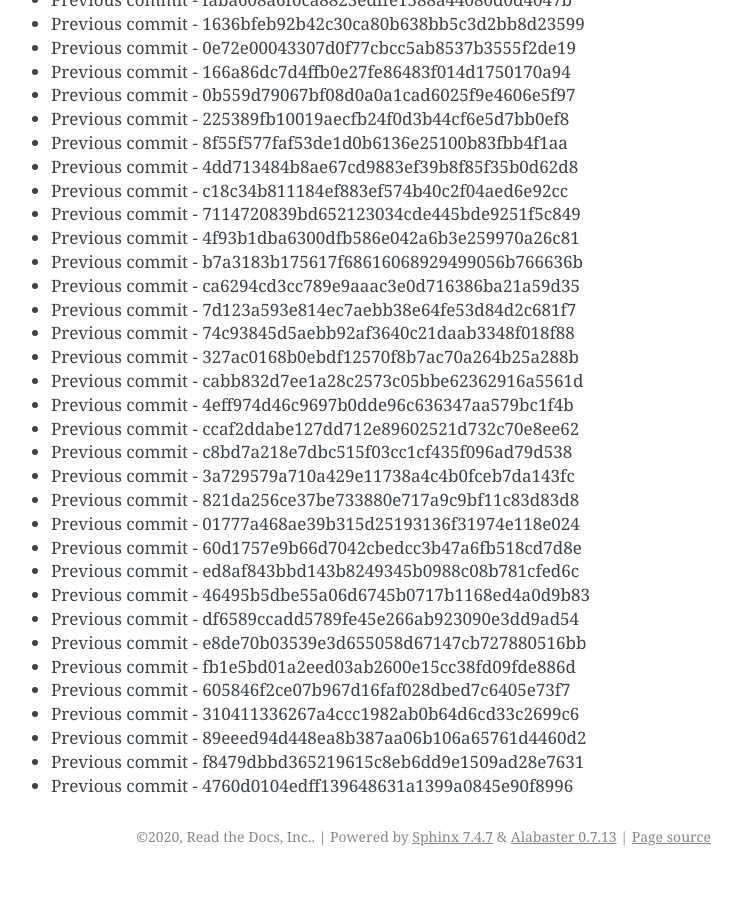
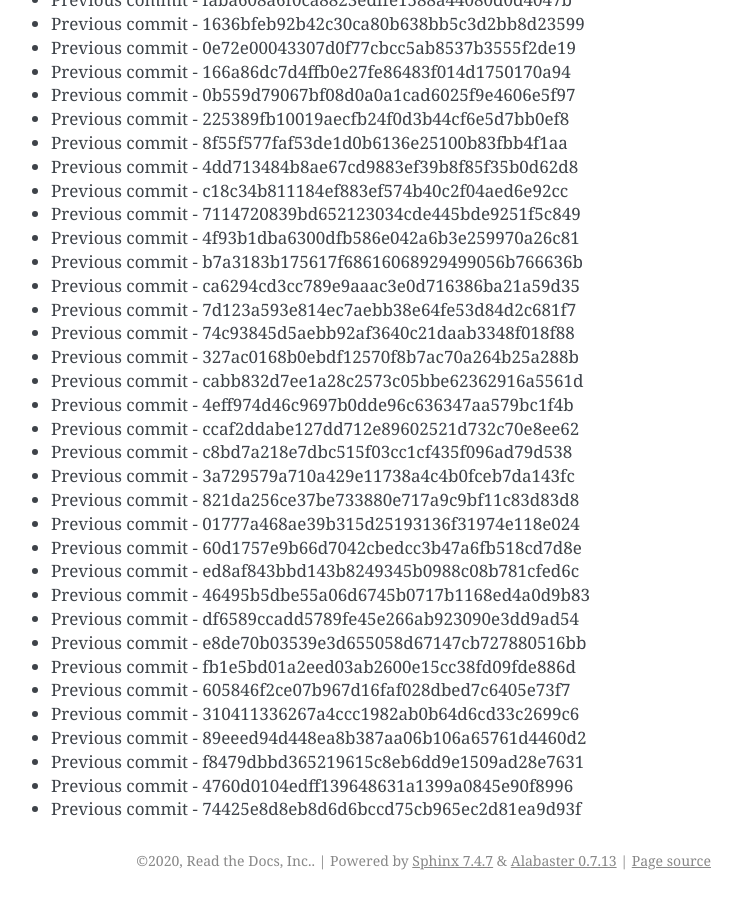
Before and after one commit to readthedocs/rtd-git-stresstest, a Sphinx documentation site: the page built from docs/updates.rst, in a window 1280 px wide and 900 px high, scrolled down 89608 px. Shown: the whole window, without its empty margins (399-1141 px from the left). Built offline with Sphinx 7.4.7, drawn with Linux system fonts in a browser that asks for light colours; before the commit the page ends 90484 px from its top, so only the background shows below that.

Commit message:
Generating commit from previous: 74425e8d8eb8d6d6bccd75cb965ec2d81ea9d93f

```diff
--- a/docs/updates.rst
+++ b/docs/updates.rst
@@ -3797,3 +3797,4 @@ It can be tested for any performance characteristics.
 * Previous commit - 89eeed94d448ea8b387aa06b106a65761d4460d2
 * Previous commit - f8479dbbd365219615c8eb6dd9e1509ad28e7631
 * Previous commit - 4760d0104edff139648631a1399a0845e90f8996
+* Previous commit - 74425e8d8eb8d6d6bccd75cb965ec2d81ea9d93f
```
